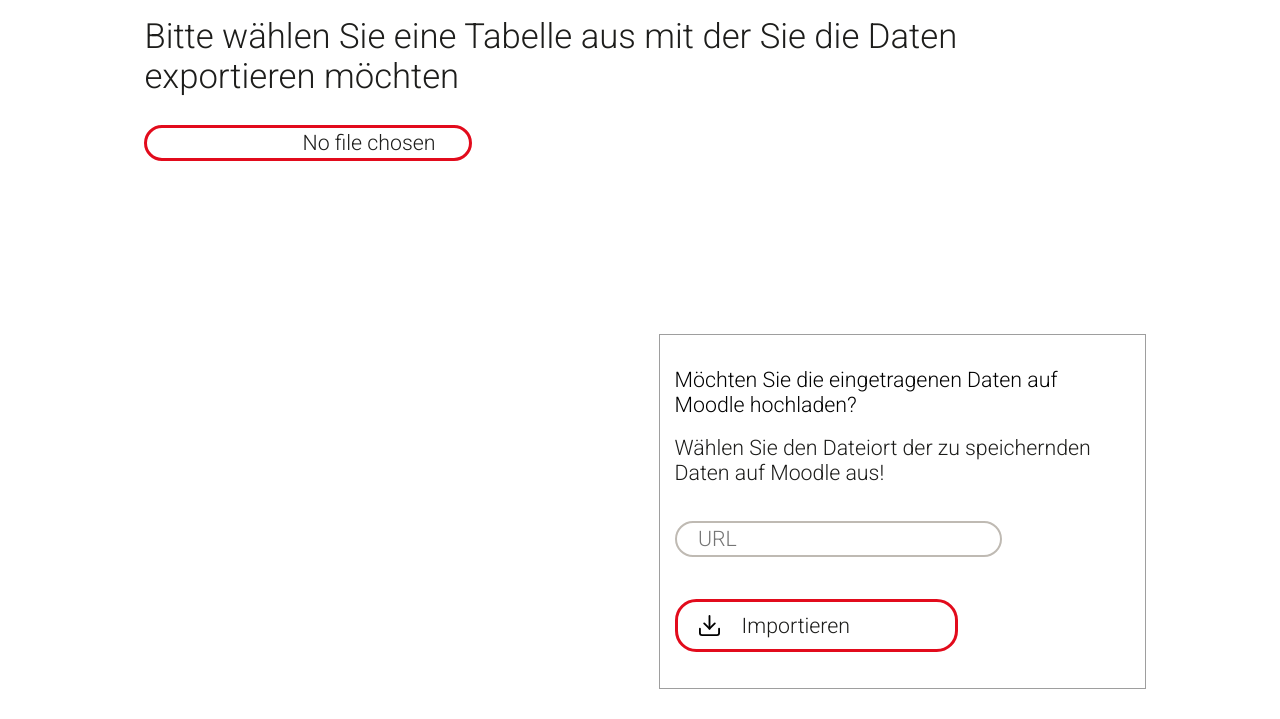
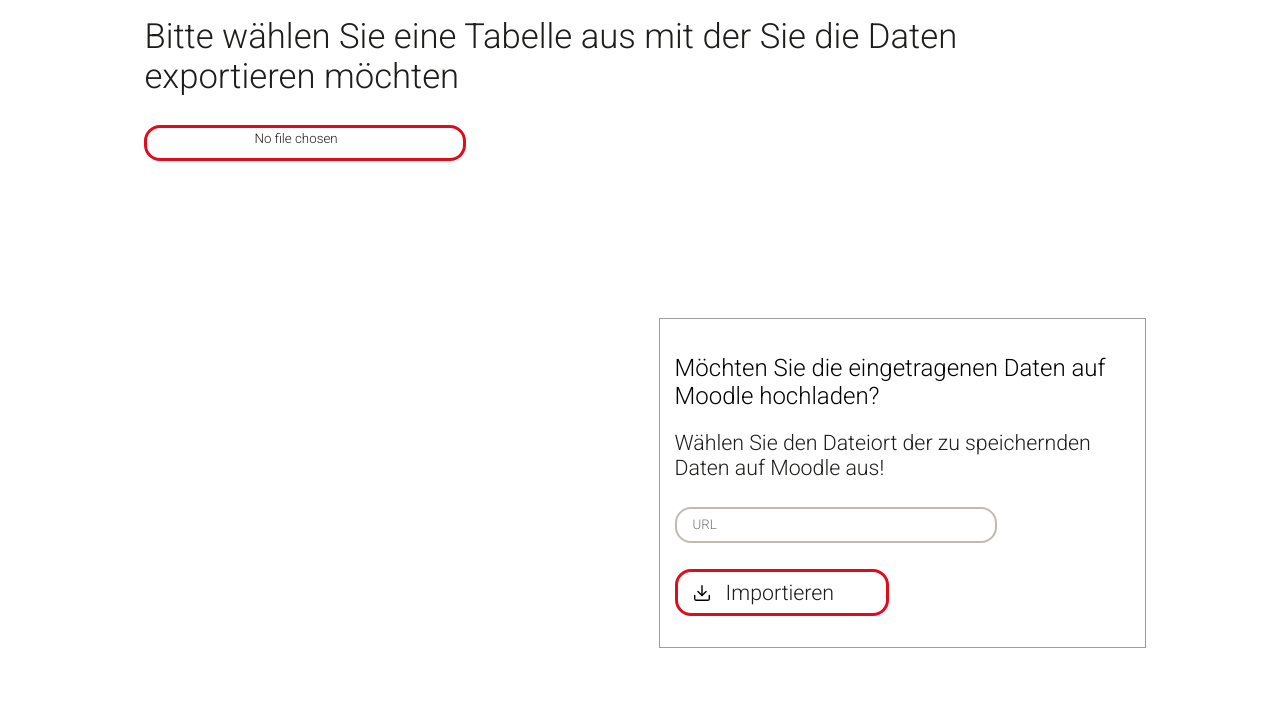
Before and after one commit to BobMcGlobus/Moodle-Excel-T6, an Electron app: page 01_front-End/01_App/src/html/index.html in a window 1280 px wide. Shown: the part 165-884 px from the top of the page. After the commit the page ends 843 px from the top, so only its background shows below. Drawn offline with Linux system fonts and the light colour scheme.

Commit message:
no global font-size

```diff
--- a/01_front-End/01_App/src/css/style.css
+++ b/01_front-End/01_App/src/css/style.css
@@ -1,7 +1,7 @@
 * {
     font-family: 'Roboto';
     font-weight: 300;
-    font-size: 16pt;
+    /* font-size: 16pt; */
 }
 
 a {
```
